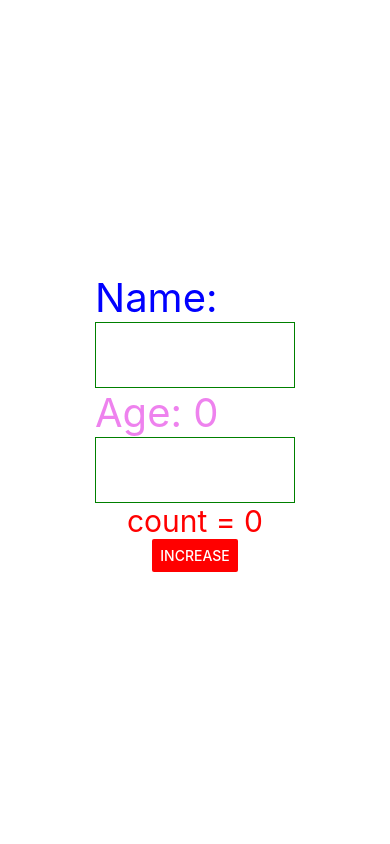
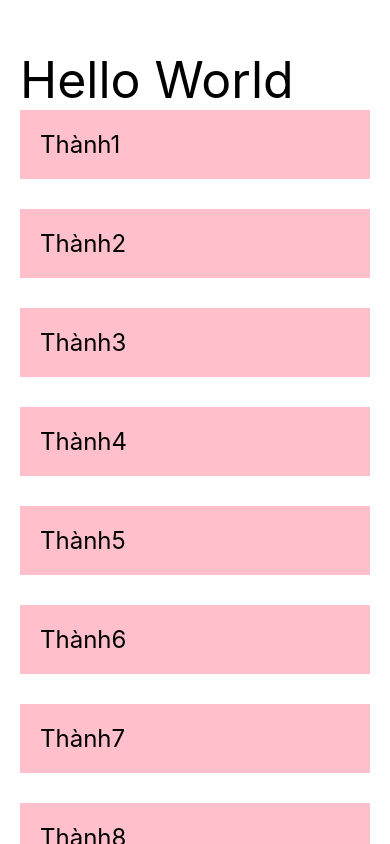
Before and after one commit to GTee2004/HocVeReactNative, a React Native app: screen / in a window 390 px wide. Built offline with nearby package versions, Linux system fonts and the light colour scheme.

Commit message:
Array, ScrollView

```diff
--- a/App.tsx
+++ b/App.tsx
@@ -1,54 +1,39 @@
 import { StatusBar } from 'expo-status-bar';
 import { useState } from 'react';
-import { Button, StyleSheet, Text, TextInput, View } from 'react-native';
+import { Button, ScrollView, StyleSheet, Text, TextInput, View } from 'react-native';
 
 export default function App() {
 
-  const [count, setCount] = useState<number>(0);
-  const [name, setName] = useState<string>("");
-  const [age, setAge] = useState<number>(0);
+  const [students, setStudents] = useState([
+    {id: 1, name: "Thành1", age: 18},
+    {id: 2, name: "Thành2", age: 18},
+    {id: 3, name: "Thành3", age: 19},
+    {id: 4, name: "Thành4", age: 20},
+    {id: 5, name: "Thành5", age: 18},
+    {id: 6, name: "Thành6", age: 18},
+    {id: 7, name: "Thành7", age: 18},
+    {id: 8, name: "Thành8", age: 18},
+    {id: 9, name: "Thành9", age: 18},
+    {id: 10, name: "Thành10", age: 18},
+  ])
 
   // jsx
   return (
     <View style={styles.container}>
-      <View>
-      <Text style={{fontSize: 40, color: "blue"}}>Name: {name}</Text>
-      <TextInput
-        multiline
-        autoCapitalize={"words"}
-        onChangeText={(value) => setName(value)}
-        style={{
-          borderColor: "green",
-          borderWidth: 1,
-          width: 200,
-          padding: 15
-        }}
-      />
-      </View>
-      <View>
-      <Text style={{fontSize: 40, color: "violet"}}>Age: {age}</Text>
-      <TextInput
-        multiline
-        keyboardType='numeric'
-        maxLength={2}
-        onChangeText={(value) => setAge(+value)}
-        style={{
-          borderColor: "green",
-          borderWidth: 1,
-          width: 200,
-          padding: 15
-        }}
-      />
-      </View>
-      <Text style={{fontSize: 30, color: "red"}}>
-        count = {count}
-      </Text>
-      <View>
-        <Button
-        color={"red"}
-        title='Increase' onPress={() => setCount(count + 1)}
-        />
-      </View>
+      <Text style={{fontSize: 50}}>Hello World</Text>
+      <ScrollView>
+        {students.map(item => {
+          return(
+            <View key={item.id} style={{
+              padding: 20,
+              backgroundColor: "pink",
+              marginBottom: 30
+            }}>
+              <Text style={{fontSize: 24}}>{item.name}</Text>
+            </View>
+          )
+        })}
+      </ScrollView>
     </View>
   );
 }
@@ -57,8 +42,8 @@ const styles = StyleSheet.create({
   container: {
     flex: 1,
     backgroundColor: '#fff',
-    alignItems: 'center',
-    justifyContent: 'center',
+    paddingTop: 50,
+    paddingHorizontal: 20
   },
 
 });
```
